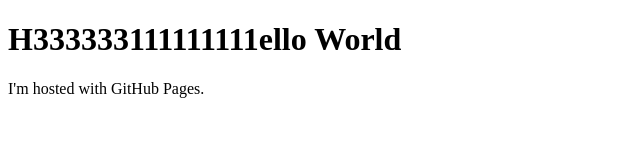
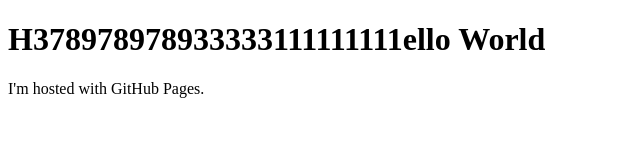
Before and after one commit to wangyan2358/wangyan2358.github.io, a plain HTML site: page index.html in a window 1280 px wide. Shown: the whole page, without its empty margins (0-640 px from the left). Drawn offline with Linux system fonts and the light colour scheme.

Commit message:
Update index.html

```diff
--- a/index.html
+++ b/index.html
@@ -1,7 +1,7 @@
 <!DOCTYPE html>
 <html>
 <body>
-<h1>H333333111111111ello World</h1>
+<h1>H378978978933333111111111ello World</h1>
 <p>I'm hosted with GitHub Pages.</p>
 </body>
 </html>
```
